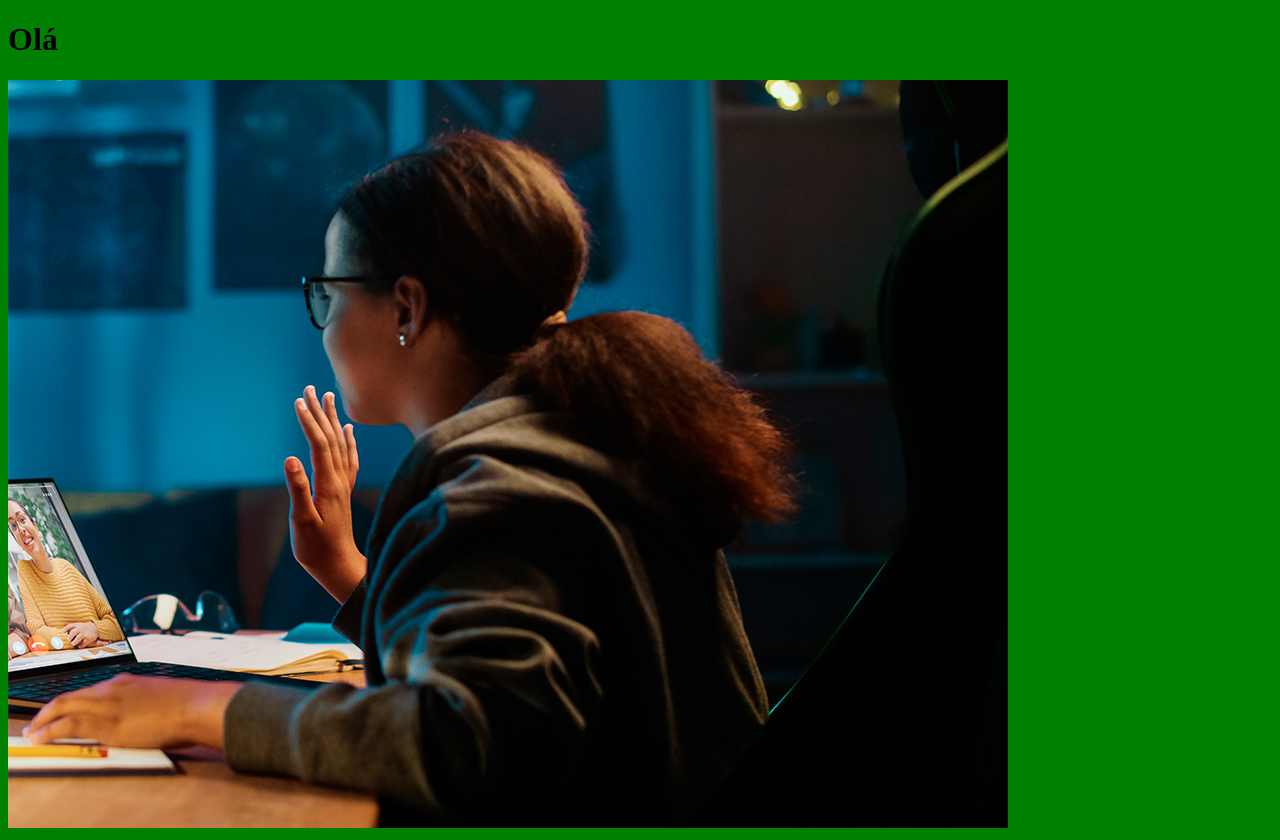
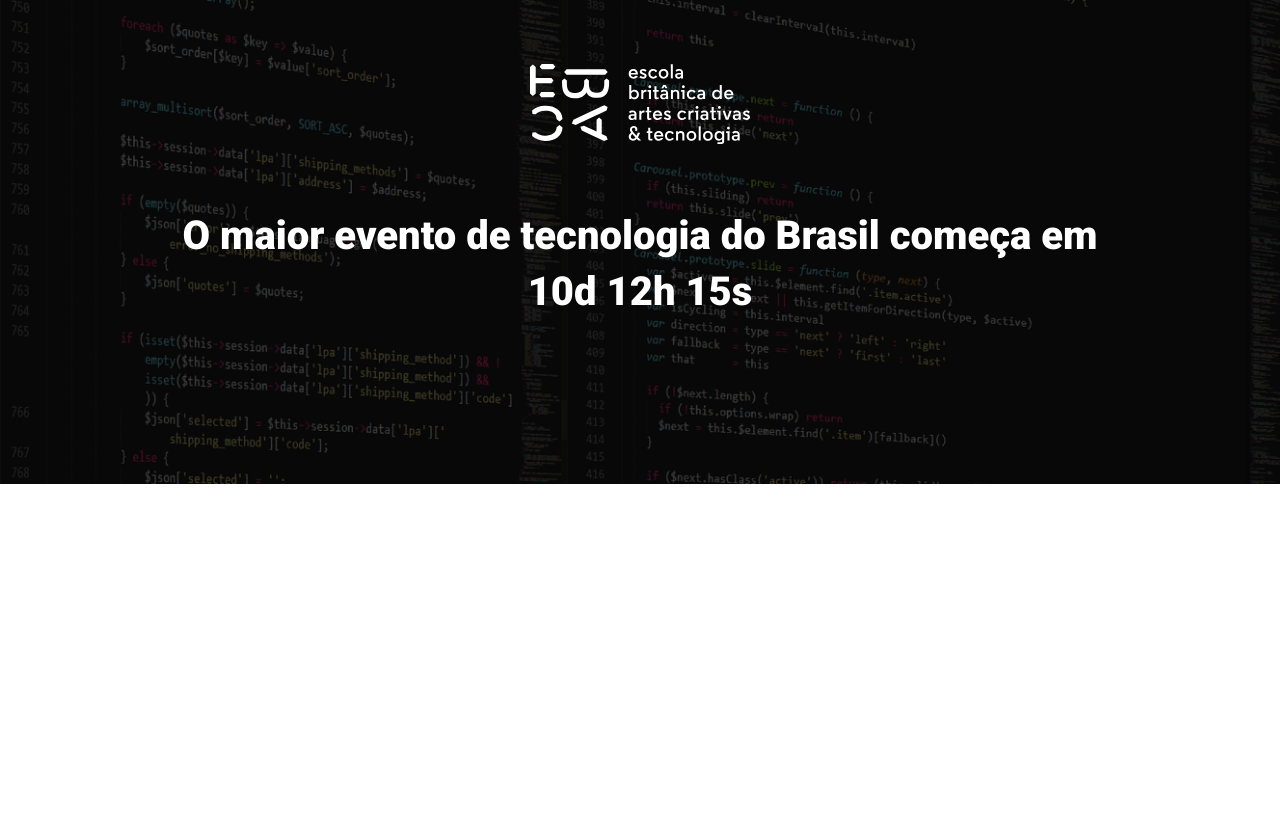
Before and after one commit to gaaabrielsantos/contagemRegressivaAniversario, a website built with Parcel: page src/index.html in a window 1280 px wide. After the commit the page ends 800 px from the top, so only its background shows below. Built offline with nearby package versions, Linux system fonts and the light colour scheme.

Commit message:
criando o hero

```diff
--- a/src/index.html
+++ b/src/index.html
@@ -4,11 +4,20 @@
     <meta charset="UTF-8">
     <meta name="viewport" content="width=device-width, initial-scale=1.0">
     <title>Document</title>
+    <link rel="preconnect" href="https://fonts.googleapis.com">
+    <link rel="preconnect" href="https://fonts.gstatic.com" crossorigin>
+    <link href="https://fonts.googleapis.com/css2?family=Roboto:wght@400;700;900&display=swap" rel="stylesheet">
     <link rel="stylesheet" href="styles/main.scss">
 </head>
 <body>
-    <h1>Olá</h1>
-    <img src="./images/backend.png" alt="">
+    <header class="hero">
+        <div class="container">
+            <img class="hero__logo" src="./images/ebac_logo.svg" alt="">
+            <p class="hero__text">
+                O maior evento de tecnologia do Brasil começa em 10d 12h 15s
+            </p>
+        </div>
+    </header>
     <script src="scripts/main.js"></script>
 </body>
 </html>
--- /dev/null
+++ b/src/styles/_hero.scss
@@ -0,0 +1,53 @@
+.hero {
+    padding-top: 64px;
+    padding-bottom: 100px;
+    background-image: url(../images/fundo.png);
+    background-repeat: no-repeat;
+    background-size: cover;
+    position: relative;
+
+    .container {
+        position: relative;
+    }
+
+    &::before {
+        position: absolute;
+        top: 0;
+        left: 0;
+        width: 100%;
+        height: 100%;
+        background-color: #000;
+        content: '';
+        opacity: 0.7;
+    }
+
+    &__text {
+        margin-top: 64px;
+        margin-bottom: 64px;
+        font-size: 40px;
+        line-height: 56px;
+        color: #fff;
+        font-weight: 800;
+        text-align: center;
+    }
+
+    &__logo {
+        margin: 0 auto;
+        height: 80px;
+        display: block;
+    }
+
+    @media (max-width: 640px) {
+        padding: 40px 0;
+
+        &__logo {
+            height: 40px;
+        }
+
+        &__text {
+            font-size: 22px;
+            line-height: 24px;
+            margin: 24px 0;
+        }
+    }
+}
--- a/src/styles/main.scss
+++ b/src/styles/main.scss
@@ -1,3 +1,23 @@
-body {
-    background-color: green;
+@use 'hero';
+
+* {
+    margin: 0;
+    padding: 0;
+    box-sizing: border-box;
+    font-family:  Roboto, sans-serif;
+    color: #fff;
 }
+
+.container {
+    max-width: 960px;
+    width: 100%;
+    margin: 0 auto;
+
+    @media (max-width: 640px) {
+        max-width: 80%;
+    }
+
+    @media (max-width: 1024px) {
+        max-width: 90%;
+    }
+}
```
Also changed, not shown: src/styles/main.css (added), 1 other file.
